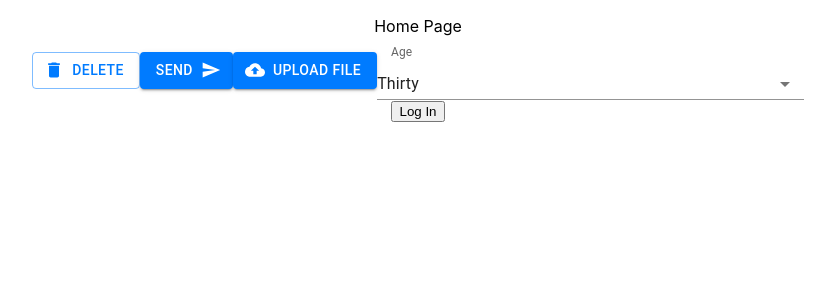
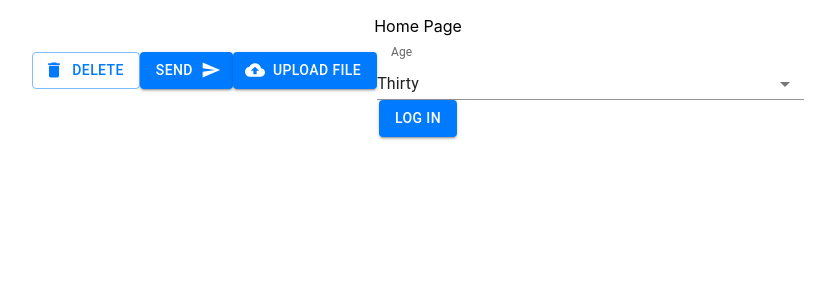
Before and after one commit to Hamanpreet/SwapnPlay, a React (Create React App) app in the folder frontend/: page / in a window 1280 px wide. Shown: the top 300 px of the page, without its empty margins (222-1057 px from the left). Built offline with nearby package versions, Linux system fonts and the light colour scheme.

Commit message:
resolve merge conflicts

```diff
--- a/frontend/src/components/Login.jsx
+++ b/frontend/src/components/Login.jsx
@@ -1,12 +1,13 @@
 import { useAuth0 } from "@auth0/auth0-react";
 import React from "react";
+import Button from '@mui/material/Button';
 
 const LoginButton = () => {
   const { loginWithRedirect, isAuthenticated } = useAuth0();
 
   return (
     !isAuthenticated && (
-      <button onClick={() => loginWithRedirect()}>Log In</button>
+      <Button variant="contained" color="primary" onClick={() => loginWithRedirect()}>Log In</Button>
     )
   );
 };
```
